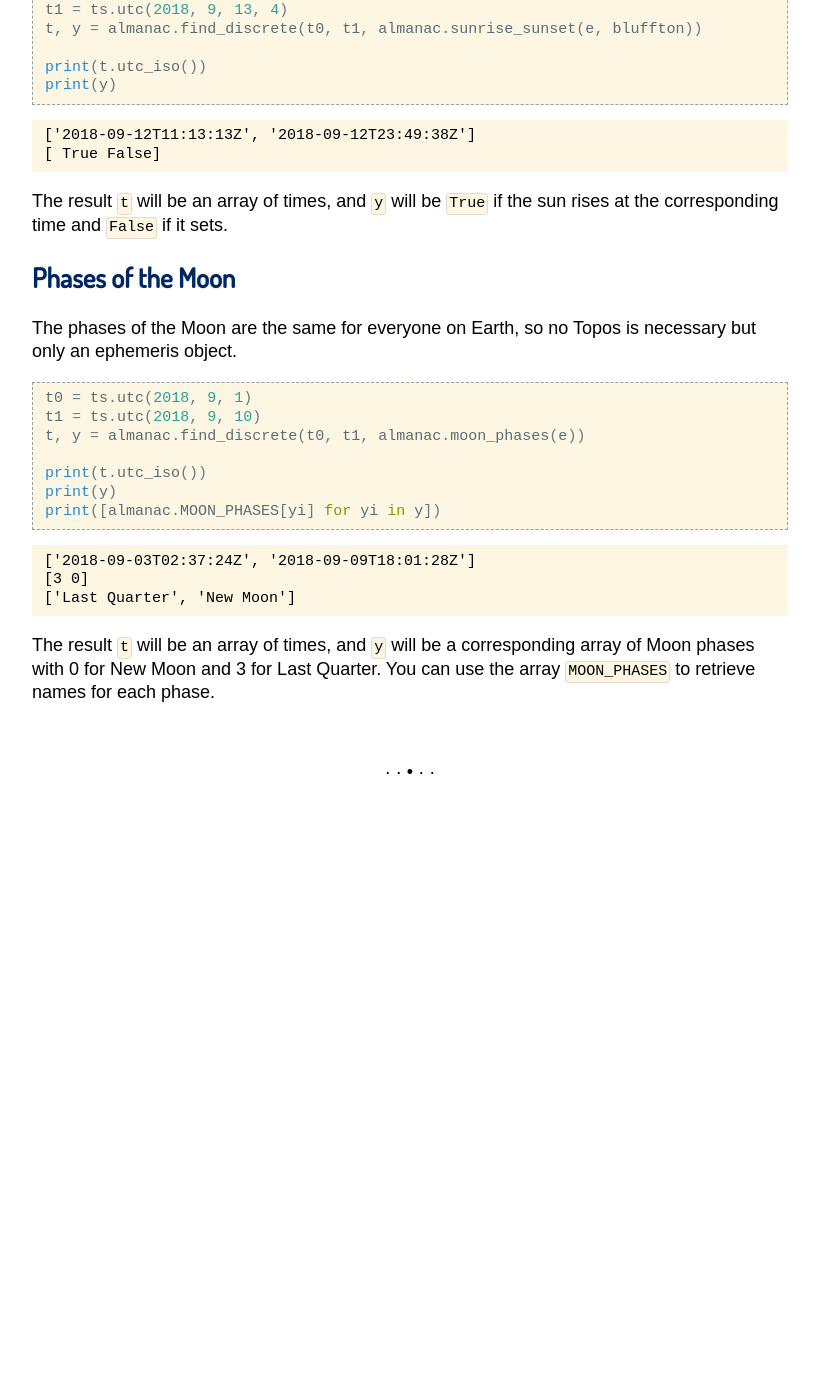
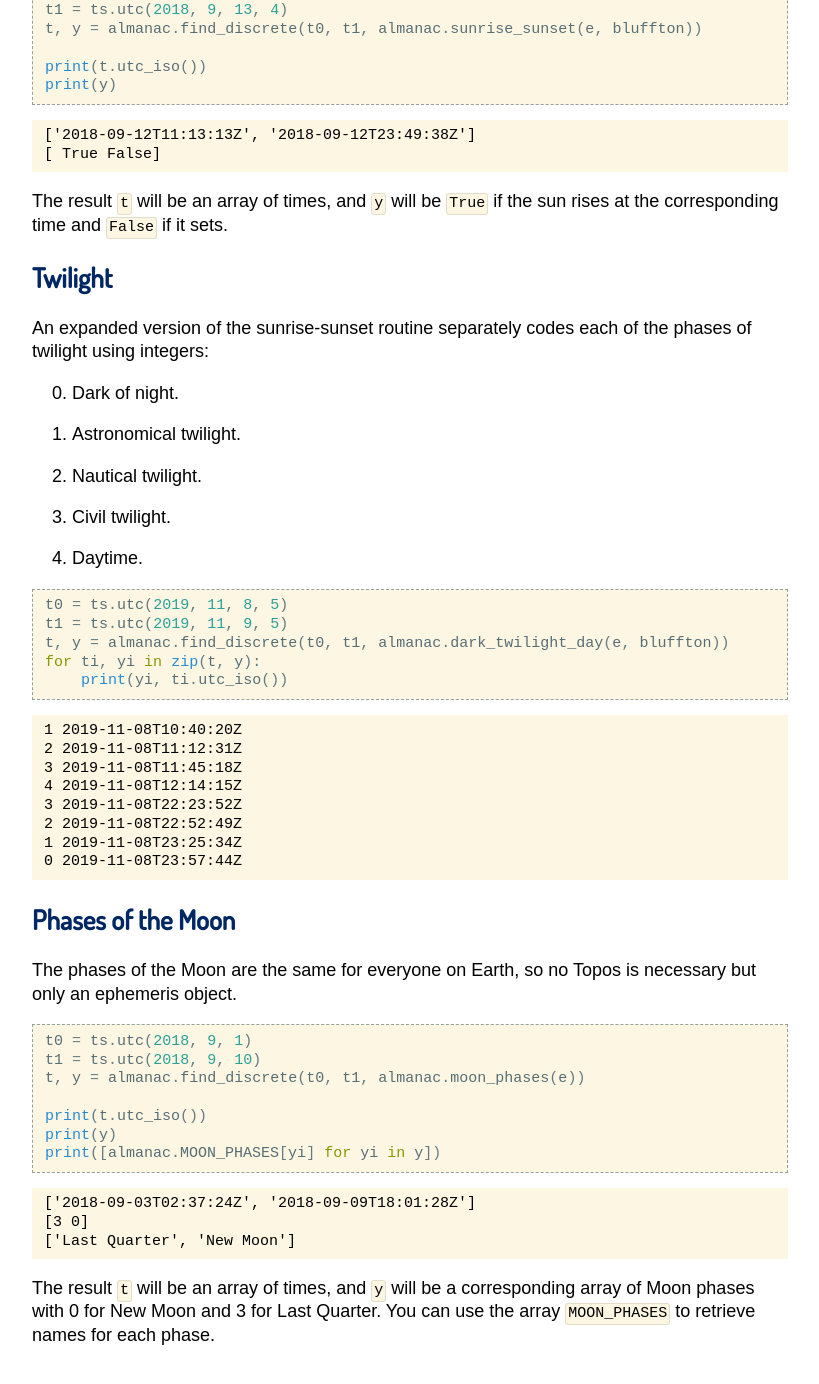
Before and after one commit to skyfielders/python-skyfield, a Sphinx documentation site: the page built from skyfield/documentation/almanac.rst, in a window 1280 px wide and 1400 px high, scrolled down 2186 px. Shown: the top 1384 px of the window, without its empty margins (230-1049 px from the left). Built offline with Sphinx 7.4.7, drawn with Linux system fonts in a browser that asks for light colours; some web fonts are replaced; pages that are not in the unit, such as notebooks, are missing from menus; before the commit the page ends 3028 px from its top, so only the background shows below that.

Commit message:
Add docs for dark_twilight_day()

```diff
--- a/skyfield/documentation/almanac.rst
+++ b/skyfield/documentation/almanac.rst
@@ -141,6 +141,38 @@ and for the average refraction of the atmosphere at the horizon.
 The result ``t`` will be an array of times, and ``y`` will be ``True``
 if the sun rises at the corresponding time and ``False`` if it sets.
 
+Twilight
+========
+
+An expanded version of the sunrise-sunset routine separately codes each
+of the phases of twilight using integers:
+
+0. Dark of night.
+1. Astronomical twilight.
+2. Nautical twilight.
+3. Civil twilight.
+4. Daytime.
+
+.. testcode::
+
+    t0 = ts.utc(2019, 11, 8, 5)
+    t1 = ts.utc(2019, 11, 9, 5)
+    t, y = almanac.find_discrete(t0, t1, almanac.dark_twilight_day(e, bluffton))
+    for ti, yi in zip(t, y):
+        print(yi, ti.utc_iso())
+
+.. testoutput::
+
+    1 2019-11-08T10:40:20Z
+    2 2019-11-08T11:12:31Z
+    3 2019-11-08T11:45:18Z
+    4 2019-11-08T12:14:15Z
+    3 2019-11-08T22:23:52Z
+    2 2019-11-08T22:52:49Z
+    1 2019-11-08T23:25:34Z
+    0 2019-11-08T23:57:44Z
+
+
 Phases of the Moon
 ==================
 
--- a/skyfield/documentation/api-almanac.rst
+++ b/skyfield/documentation/api-almanac.rst
@@ -18,4 +18,6 @@ times of sunrise, sunset, and the phases of the moon.
 
 .. autofunction:: sunrise_sunset
 
+.. autofunction:: dark_twilight_day
+
 .. autofunction:: moon_phases
--- a/skyfield/documentation/api.rst
+++ b/skyfield/documentation/api.rst
@@ -164,6 +164,7 @@ Routines to search for events like sunrise, sunset, and Moon phase.
    find_discrete
    seasons
    sunrise_sunset
+   dark_twilight_day
    moon_phases
 
 Topocentric Locations
```
Also changed, not shown: CHANGELOG.rst (+8 -0 lines).
